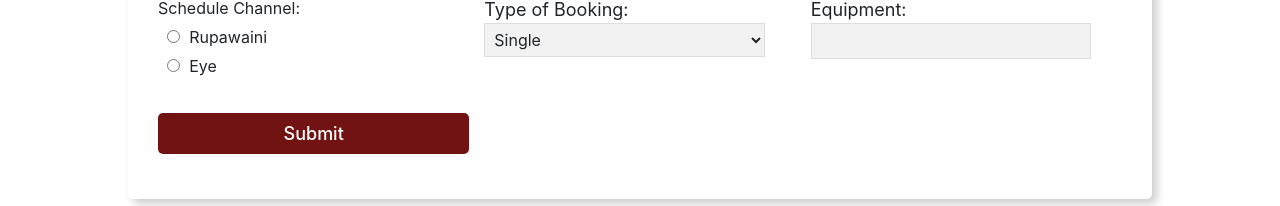
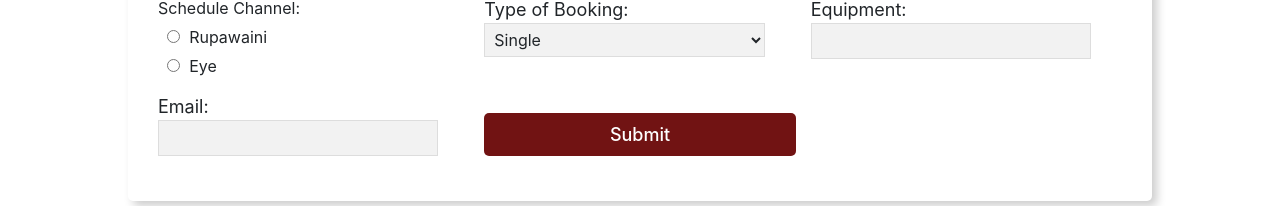
Before and after one commit to SudarshaWijesooriya/Rupavahini-BMS, a React (Create React App) app in the folder Frontend/: page /MyProBooking in a window 1280 px wide. Both pictures are taken after a click on the button "Add a Proramme". Shown: the part 539-745 px from the top of the page. Built offline with nearby package versions, Linux system fonts and the light colour scheme; no server answers.

Commit message:
Producer add booking edited

```diff
--- a/Frontend/src/Pages/Booking/components/ProFromtable.jsx
+++ b/Frontend/src/Pages/Booking/components/ProFromtable.jsx
@@ -1,14 +1,22 @@
-import React from 'react'
-// import CloseRoundedIcon from '@mui/icons-material/CloseRounded';
+import React, { useEffect, useState } from 'react';
 import "../../../Styles/PBooking.css";
+import axios from 'axios';
 
-const ProFormtable = ({handleSubmit,handleOnChange,handleclose,rest}) => {
+const ProFormtable = ({ handleSubmit, handleOnChange, handleclose, rest }) => {
+  const [userEmail, setUserEmail] = useState('');
+
+  useEffect(() => {
+    const email = localStorage.getItem("email");
+    if (email) {
+      setUserEmail(email);
+    }
+  }, []);
+
   return (
     <div className="addContainer">
       <div className='smalladdcontainer'>
         <form onSubmit={handleSubmit}>
           <div className="close-btn" onClick={handleclose}>
-
             {/* <CloseRoundedIcon /> */}
           </div>
           <div className="form-grid">
@@ -32,7 +40,7 @@ const ProFormtable = ({handleSubmit,handleOnChange,handleclose,rest}) => {
                 value={rest.division}
               />
             </div>
-                <div className="lableinputs"v>
+            <div className="lableinputs">
               <label htmlFor="unit">Unit:</label>
               <br />
               <input
@@ -208,6 +216,18 @@ const ProFormtable = ({handleSubmit,handleOnChange,handleclose,rest}) => {
                 value={rest.equipment}
               />
             </div>
+            <div className="lableinputs">
+              <label htmlFor="email">Email:</label>
+              <input
+                type="email"
+                id="email"
+                name="email"
+                onChange={handleOnChange}
+                value={userEmail}
+                placeholder={userEmail}
+                readOnly
+              />
+            </div>
             <button className="btn" type="submit">Submit</button>
           </div>
         </form>
@@ -216,4 +236,4 @@ const ProFormtable = ({handleSubmit,handleOnChange,handleclose,rest}) => {
   )
 }
 
-export default ProFormtable
+export default ProFormtable;
```
Lines whose indentation alone changed are shown as unchanged.
